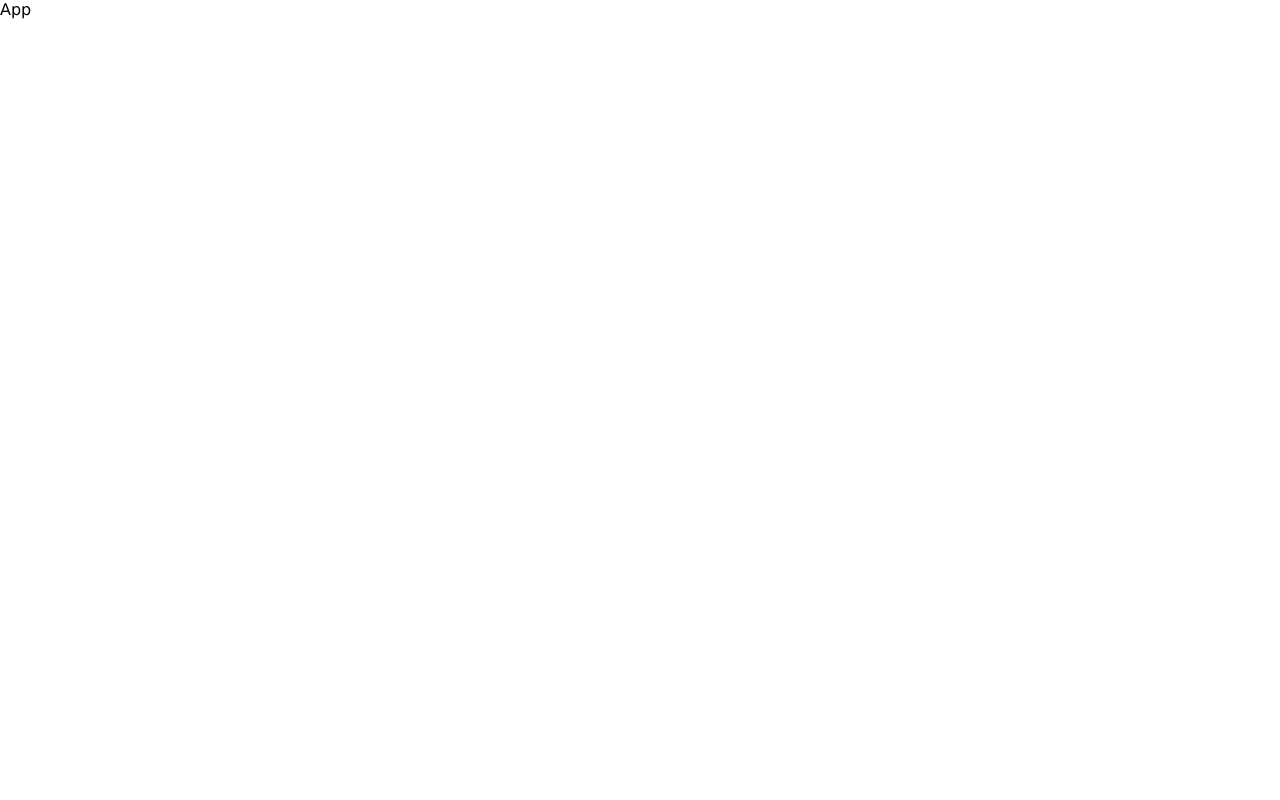
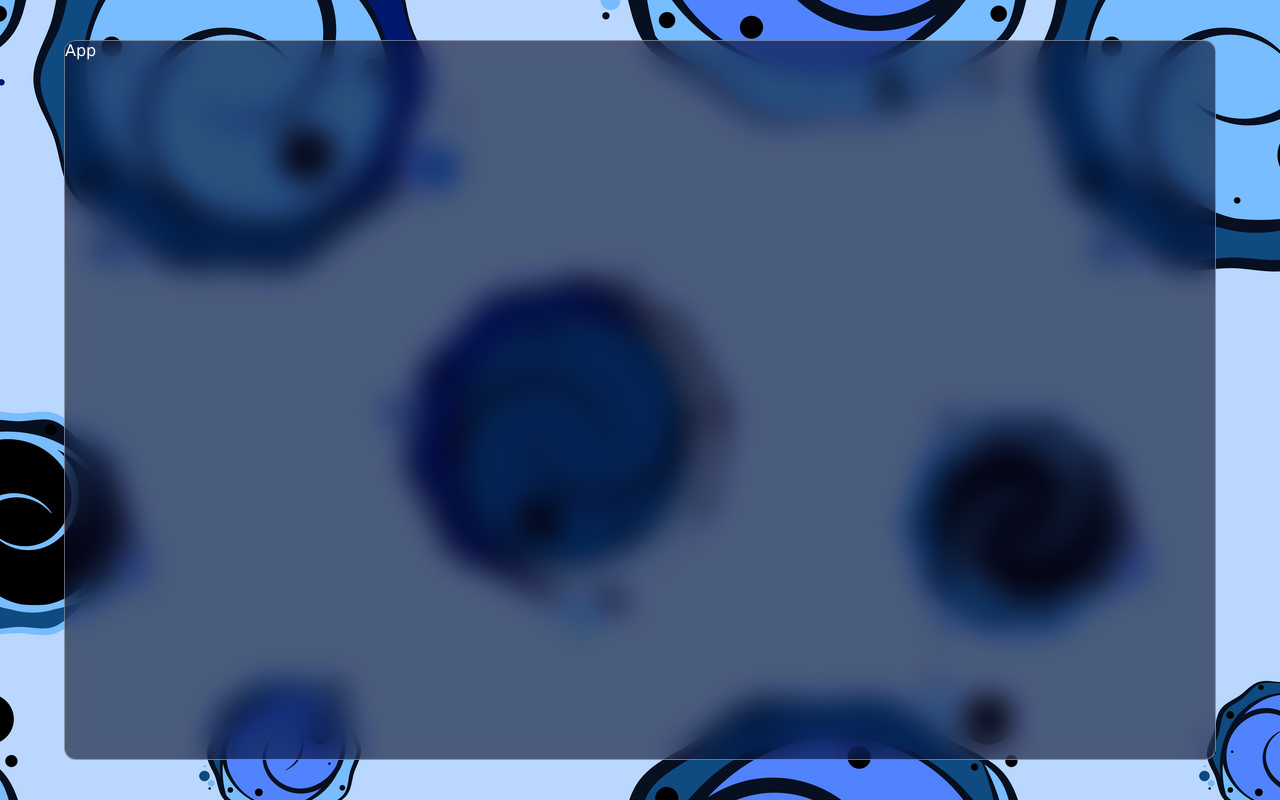
Before and after one commit to Bolu-Adeniranye/ChatterBox, a React (Vite) app: page / in a window 1280 px wide. Built offline with nearby package versions, Linux system fonts and the light colour scheme.

Commit message:
Creation of Components and simple app background styling.

```diff
--- a/src/App.jsx
+++ b/src/App.jsx
@@ -1,6 +1,7 @@
 const App = () => {
   return (
-    <div className=''>App</div>
+    <div className='container '>App
+    </div>
   )
 }
 
--- a/src/index.css
+++ b/src/index.css
@@ -5,3 +5,25 @@
   font-family: "Lucida Sans", "Lucida Sans Regular", "Lucida Grande",
     "Lucida Sans Unicode", Geneva, Verdana, sans-serif;
 }
+
+body {
+  background-image: url("/bg.jpg");
+
+  display: flex;
+  align-items: center;
+  justify-content: center;
+
+  height:100vh;
+}
+
+.container {
+  width: 90vw;
+  height:90vh;
+
+  background-color: rgba(7, 7, 34, 0.596);
+  backdrop-filter: blur(15px) saturate(150%);
+  color: white;
+
+  border-radius: 12px;
+  border: 1px solid rgba(255, 255, 255, 0.363);
+}
```
Also changed, not shown: src/components/chat/chat.jsx (added, +7 -0 lines), src/components/detail/detail.jsx (added, +7 -0 lines), src/components/list/list.jsx (added, +7 -0 lines), src/components/chat/chat.css (added), src/components/detail/detail.css (added), src/components/list/list.css (added), 1 other file (tests, documents, lock files or other folders).
